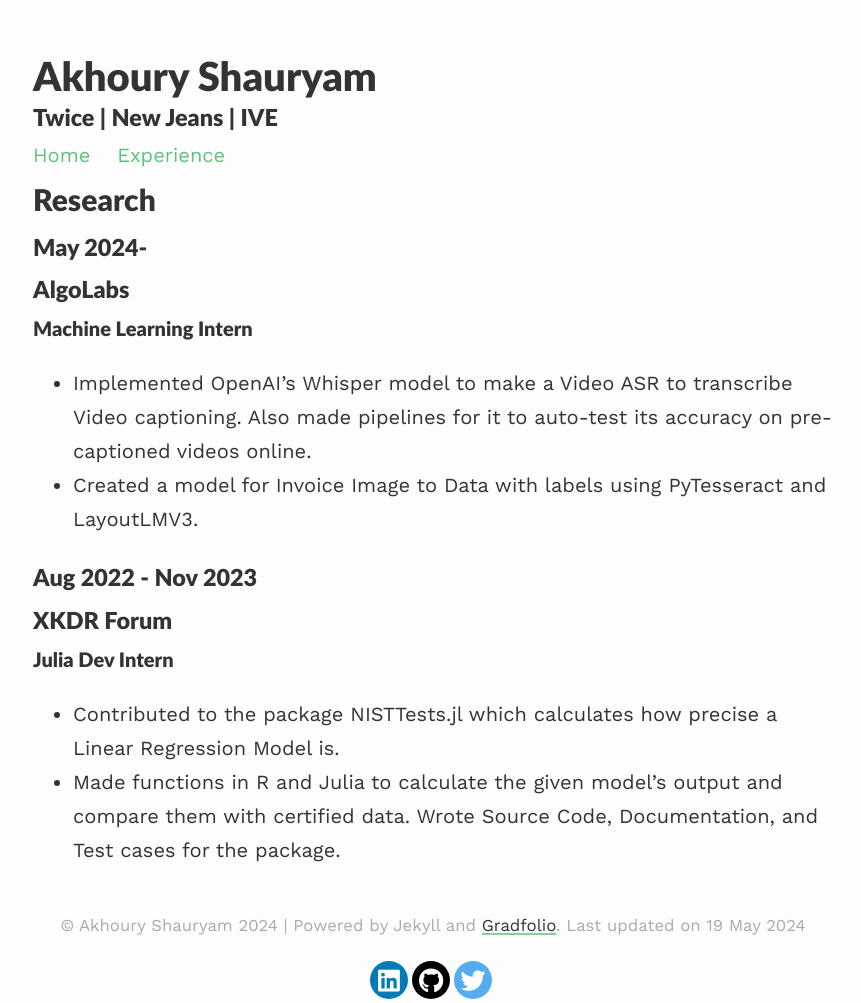
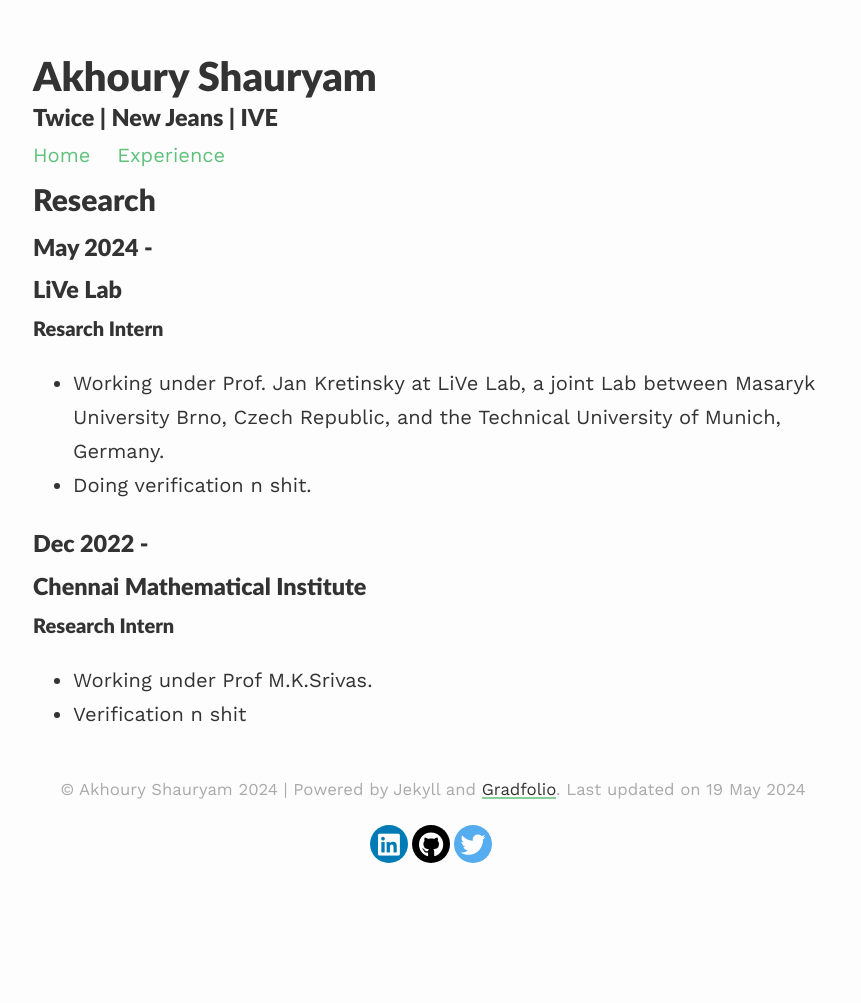
Before and after one commit to Satan-Claws/Satan-Claws.github.io, a Jekyll site: the page built from _pages/Research.md, in a window 1280 px wide. Shown: the whole page, without its empty margins (207-1068 px from the left). Built offline with Jekyll 4.4.1, drawn with Linux system fonts in a browser that asks for light colours; nearby versions of some CDN libraries; after the commit the page ends 980 px from its top, so only the background shows below that.

Commit message:
Update Research.md

```diff
--- a/_pages/Research.md
+++ b/_pages/Research.md
@@ -7,19 +7,19 @@
 # Research
 
 
-### May 2024-
+### May 2024 -
 
-### AlgoLabs
-#### Machine Learning Intern
+### LiVe Lab
+#### Resarch Intern
 
-- Implemented OpenAI's Whisper model to make a Video ASR to transcribe Video captioning. Also made pipelines for it to auto-test its accuracy on pre-captioned videos online.
-- Created a model for Invoice Image to Data with labels using PyTesseract and LayoutLMV3.
+- Working under Prof. Jan Kretinsky at LiVe Lab, a joint Lab between Masaryk University Brno, Czech Republic, and the Technical University of Munich, Germany.
+- Doing verification n shit.
 
 
-### Aug 2022 - Nov 2023
+### Dec 2022 -
 
-### XKDR Forum
-#### Julia Dev Intern
+### Chennai Mathematical Institute
+#### Research Intern
 
-- Contributed to the package NISTTests.jl which calculates how precise a Linear Regression Model is.
-- Made functions in R and Julia to calculate the given model's output and compare them with certified data. Wrote Source Code, Documentation, and Test cases for the package.
+- Working under Prof M.K.Srivas.
+- Verification n shit
```
